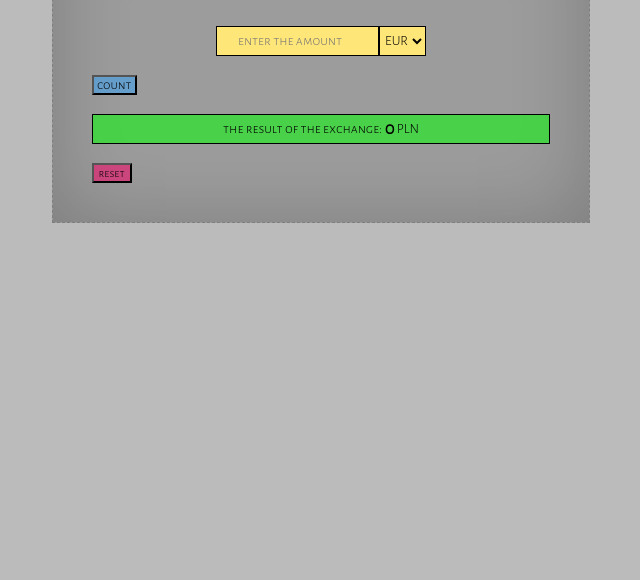
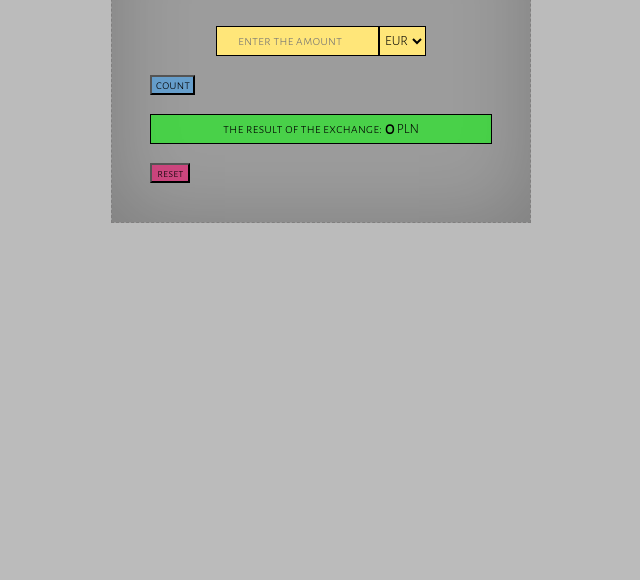
Before and after one commit to kubafilew/JS_waluty_api_nbp, a plain HTML site: page index.html in a window 1280 px wide. Shown: the part 220-800 px from the top of the page, without its empty margins (319-959 px from the left). Drawn offline with Linux system fonts and the light colour scheme.

Commit message:
update
wrapper

```diff
--- a/style.css
+++ b/style.css
@@ -8,7 +8,7 @@ body {
 }
 #wrapper {
   margin: auto auto;
-  width: 42vw;
+  width: 420px;
   height: auto;
   display: flex;
   justify-content: center;
```
